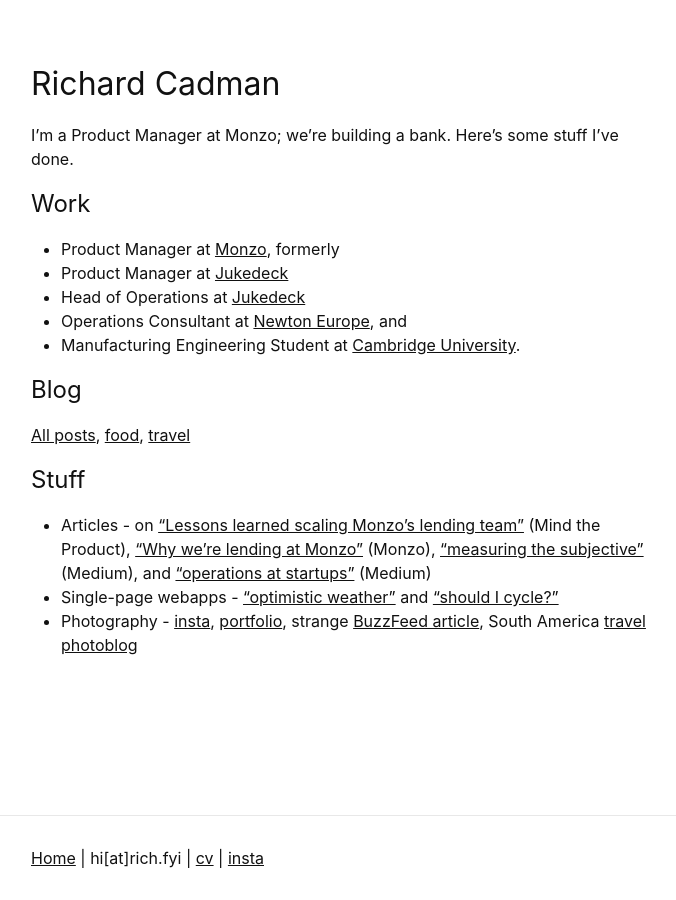
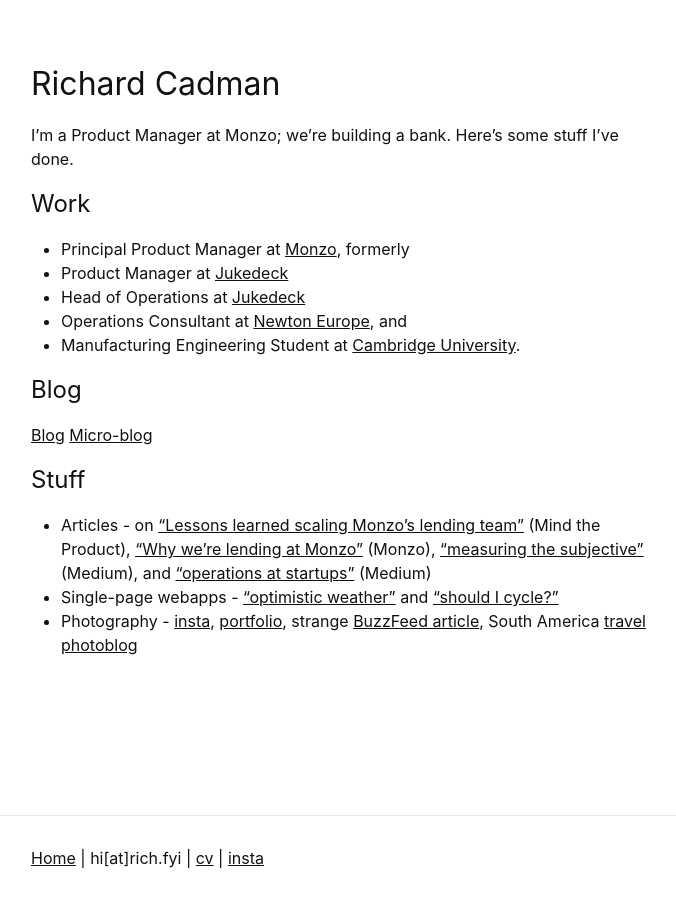
Before and after one commit to richardcadman/rich.fyi, a Jekyll site: the page built from index.md, in a window 1280 px wide. Shown: the whole page, without its empty margins (294-970 px from the left). Built offline with Jekyll 4.4.1, drawn with Linux system fonts in a browser that asks for light colours; some web fonts are replaced.

Commit message:
updated job title

```diff
--- a/_posts/2020-04-18-intervals-timer.markdown
+++ b/_posts/2020-04-18-intervals-timer.markdown
@@ -13,6 +13,6 @@ I consider myself decent at service design, and designing good user experiences.
 
 An interval timer helps you do high intensity training. Typically you either run a set distance or time at a fast pace, and then a subsequent set distance or time at a much slower pace.
 
-The premise of the app is simple: configure your interval times - for both fast and slow - pick how many intervals, and check the total time is what you expect. Hit go, and the app guides you through your workout. Green indicates a rest period, and red indicates you should get a shift on. All your key stats sit below.
+The premise of the app is simple: configure your interval periods - for both sprinting and resting - pick how many sets you want to do, and check the total time is what you expect. Hit go, and the app guides you through your workout. Green indicates a rest period, and red indicates you should get a shift on. All your key stats sit below.
 
 Feedback welcome 🙏
--- a/index.md
+++ b/index.md
@@ -12,7 +12,7 @@ I'm a Product Manager at Monzo; we're building a bank. Here's some stuff I've do
 
 ## Work
 
-- Product Manager at [Monzo](http://www.monzo.com), formerly
+- Principal Product Manager at [Monzo](http://www.monzo.com), formerly
 - Product Manager at [Jukedeck](http://jukedeck.com/)
 - Head of Operations at [Jukedeck](http://jukedeck.com/)
 - Operations Consultant at [Newton Europe](https://www.newtoneurope.com/), and
@@ -21,7 +21,8 @@ I'm a Product Manager at Monzo; we're building a bank. Here's some stuff I've do
 
 ## Blog
 
-[All posts](/blog.html), [food](/food.html), [travel](/travel.html)
+[Blog](/blog.html)
+[Micro-blog](http://rcdmn.tumblr.com)
 
 ## Stuff
 
```
